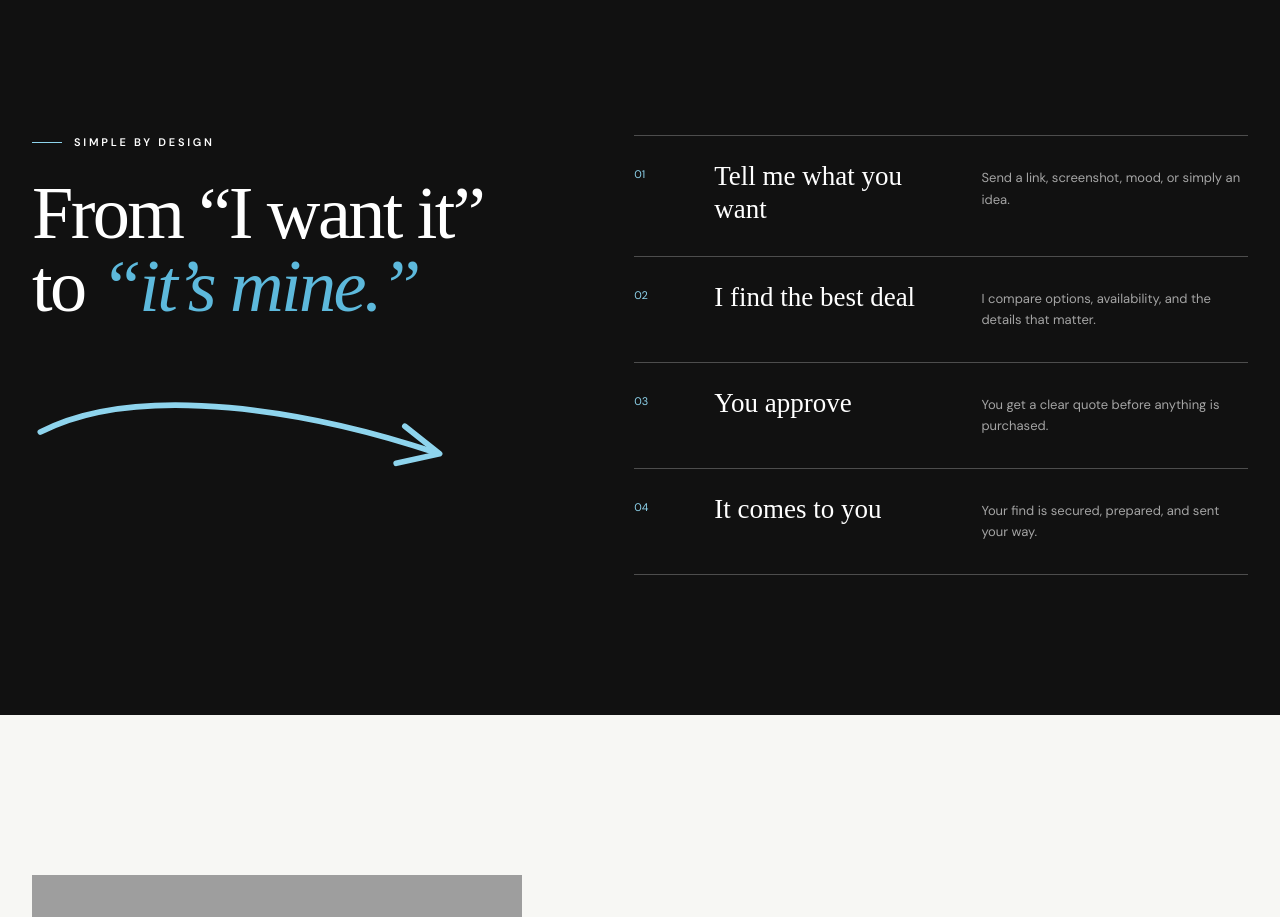
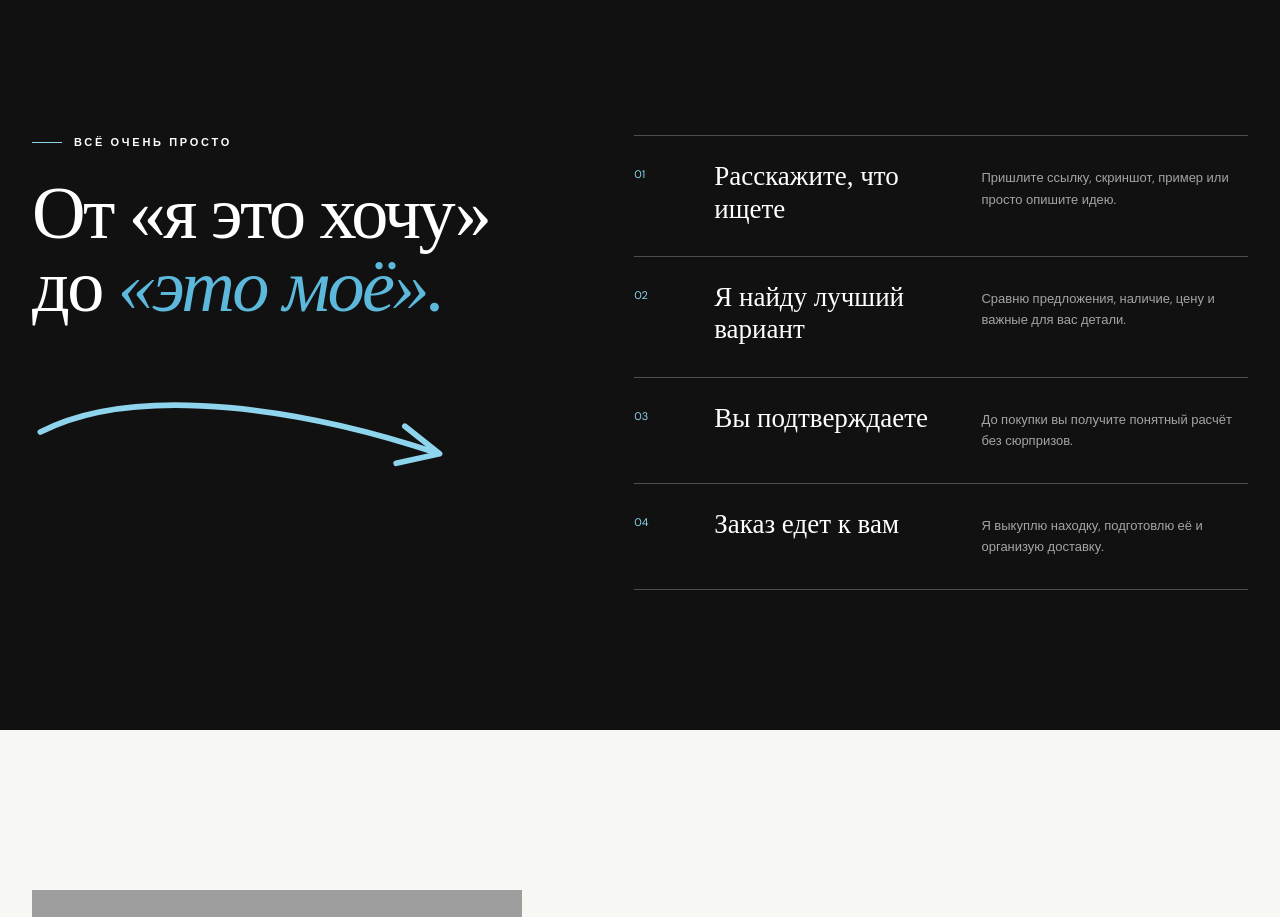
Before and after one commit to trsvar4i/archi-deals, a React (Vite) app: page / in a window 1280 px wide. Shown: the part 2000-2917 px from the top of the page. Built offline with nearby package versions, Linux system fonts and the light colour scheme; grey boxes are pictures that could not be loaded; a web font is replaced by a local one.

Commit message:
Translate Process.jsx to Russian

```diff
--- a/src/components/Process.jsx
+++ b/src/components/Process.jsx
@@ -1,10 +1,10 @@
 import { Arrow } from "./Icons";
 
 const steps = [
-  ["01", "Tell me what you want", "Send a link, screenshot, mood, or simply an idea."],
-  ["02", "I find the best deal", "I compare options, availability, and the details that matter."],
-  ["03", "You approve", "You get a clear quote before anything is purchased."],
-  ["04", "It comes to you", "Your find is secured, prepared, and sent your way."],
+  ["01", "Расскажите, что ищете", "Пришлите ссылку, скриншот, пример или просто опишите идею."],
+  ["02", "Я найду лучший вариант", "Сравню предложения, наличие, цену и важные для вас детали."],
+  ["03", "Вы подтверждаете", "До покупки вы получите понятный расчёт без сюрпризов."],
+  ["04", "Заказ едет к вам", "Я выкуплю находку, подготовлю её и организую доставку."],
 ];
 
 export default function Process() {
@@ -12,8 +12,8 @@ export default function Process() {
     <section className="process" id="process">
       <div className="process-inner section-shell">
         <div className="process-heading">
-          <p className="eyebrow">Simple by design</p>
-          <h2>From “I want it”<br />to <em>“it’s mine.”</em></h2>
+          <p className="eyebrow">Всё очень просто</p>
+          <h2>От «я это хочу»<br />до <em>«это моё».</em></h2>
           <Arrow className="process-arrow" />
         </div>
         <div className="steps">
```
